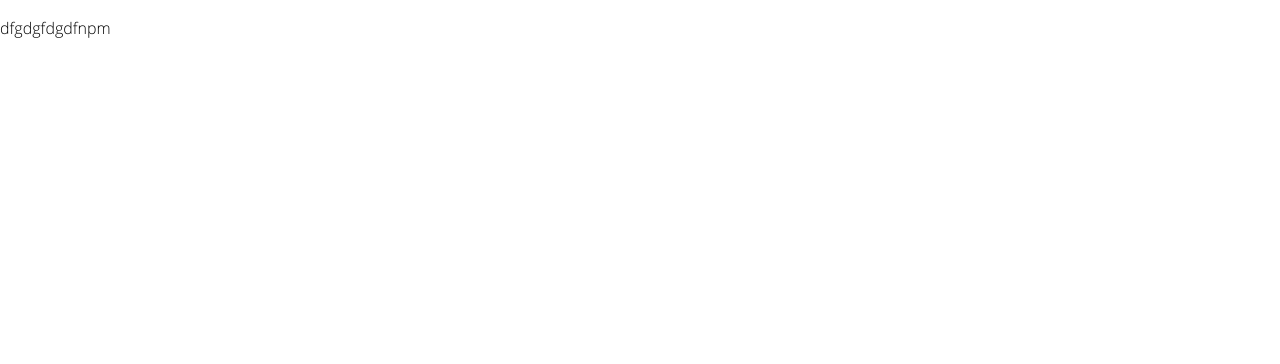
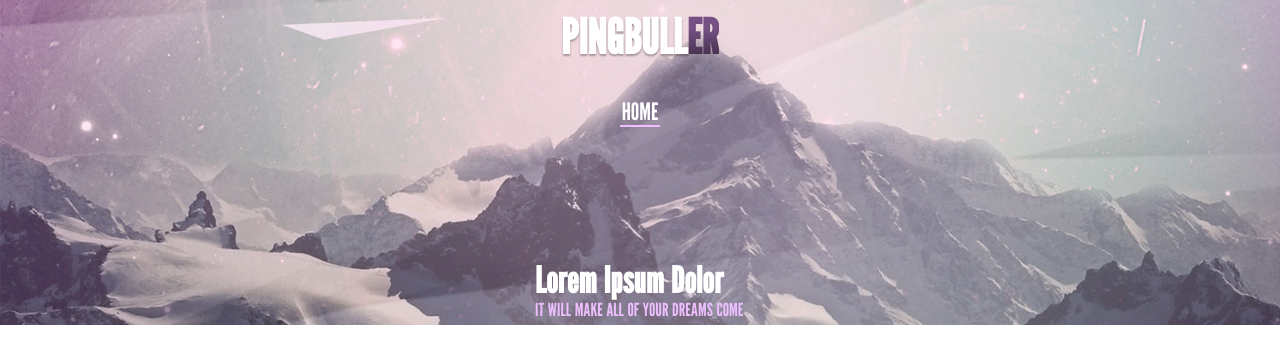
Before and after one commit to RatiboR1978/Responsive, a website: page index.html in a window 1280 px wide. Drawn offline with Linux system fonts and the light colour scheme.

Commit message:
Начал хедер

```diff
--- a/index.html
+++ b/index.html
@@ -7,6 +7,38 @@
   <link href="css/style.css" rel="stylesheet">
 </head>
 <body>
-<p>dfgdgfdgdfnpm</p>
+  <header class="page-header">
+    <div class="page-header__wrapper">
+      <h1 class="page-header__logo">pingbull<span>er</span></h1>
+     <nav class="page-header__nav">
+       <ul class="page-header__nav-items">
+         <li class="page-header__nav-item main-nav__item--active"><a href="#">Home</a></li>
+         <li class="page-header__nav-item"><a href="#">About</a></li>
+         <li class="page-header__nav-item"><a href="#">Blog</a></li>
+         <li class="page-header__nav-item"><a href="#">Products</a></li>
+         <li class="page-header__nav-item"><a href="#">Lorem Ipsum</a></li>
+         <li class="page-header__nav-item"><a href="#">Dolor Sit Amet</a></li>
+       </ul>
+     </nav>
+      <div class="page-header__slider">
+        <div class="page-header__container-slider">
+          <input type="radio" id="btn-1" name="toggle" checked>
+          <input type="radio" id="btn-2" name="toggle">
+          <input type="radio" id="btn-3" name="toggle">
+          <div class="site-wrapper">
+            <div class="page-header__slide" id="slide1">
+              <h2>Lorem Ipsum Dolor</h2>
+              <p>IT WILL MAKE ALL OF YOUR DREAMS COME</p>
+            </div>
+          </div>
+          <div class="page-header__slider-controls">
+            <label for="btn-1"></label>
+            <label for="btn-2"></label>
+            <label for="btn-3"></label>
+          </div>
+        </div>
+      </div>
+    </div>
+  </header>
 </body>
 </html>
--- a/sass/blocks/page-header.scss
+++ b/sass/blocks/page-header.scss
@@ -0,0 +1,86 @@
+.page-header {
+  background: url("../img/bg-320.jpg") no-repeat;
+  background-size: cover;
+}
+
+.page-header__wrapper {
+  max-width: 320px;
+  margin: 0 auto;
+}
+
+.page-header__logo {
+ text-align: center;
+  text-transform: uppercase;
+  font-size: 48px;
+  color: white;
+  margin: 0;
+  text-shadow: 0 2px 2px rgba(0,0,0,0.3);
+  span {
+    background: linear-gradient(0deg, #322539, #745083 65%);
+    -webkit-background-clip: text;
+    -webkit-text-fill-color: transparent;
+    text-shadow: none;
+  }
+}
+
+.page-header__nav {
+  text-align: center;
+}
+
+.page-header__nav-items {
+  list-style-type: none;
+  padding: 0;
+  margin-bottom: 135px;
+}
+
+.page-header__nav-item {
+  display: none;
+  text-transform: uppercase;
+  a {
+    color: #ffffff;
+    font-size: 24px;
+    font-family: 'lgothic', sans-serif;
+  }
+}
+
+.main-nav__item--active {
+  display: block;
+  position: relative;
+}
+
+.main-nav__item--active:before {
+  position: absolute;
+  content: '';
+  width: 40px;
+  height: 2px;
+  background: #edbfff;
+  top: 32px;
+  left: 140px;
+}
+
+.page-header__container-slider {
+  max-width: 320px;
+  margin: 0 auto;
+}
+
+.page-header__slide {
+  padding: 0 55px;
+  h2 {
+    font-size: 36px;
+    color: #ffffff;
+    margin: 0;
+    line-height: 30px;
+  }
+  p {
+    font-size: 18px;
+    font-family: 'lgothic', sans-serif;
+    color: #edbfff;
+    margin: 0;
+  }
+}
+
+#btn-1,
+#btn-2,
+#btn-3 {
+  display: none;
+}
```
Also changed, not shown: css/style.css.
